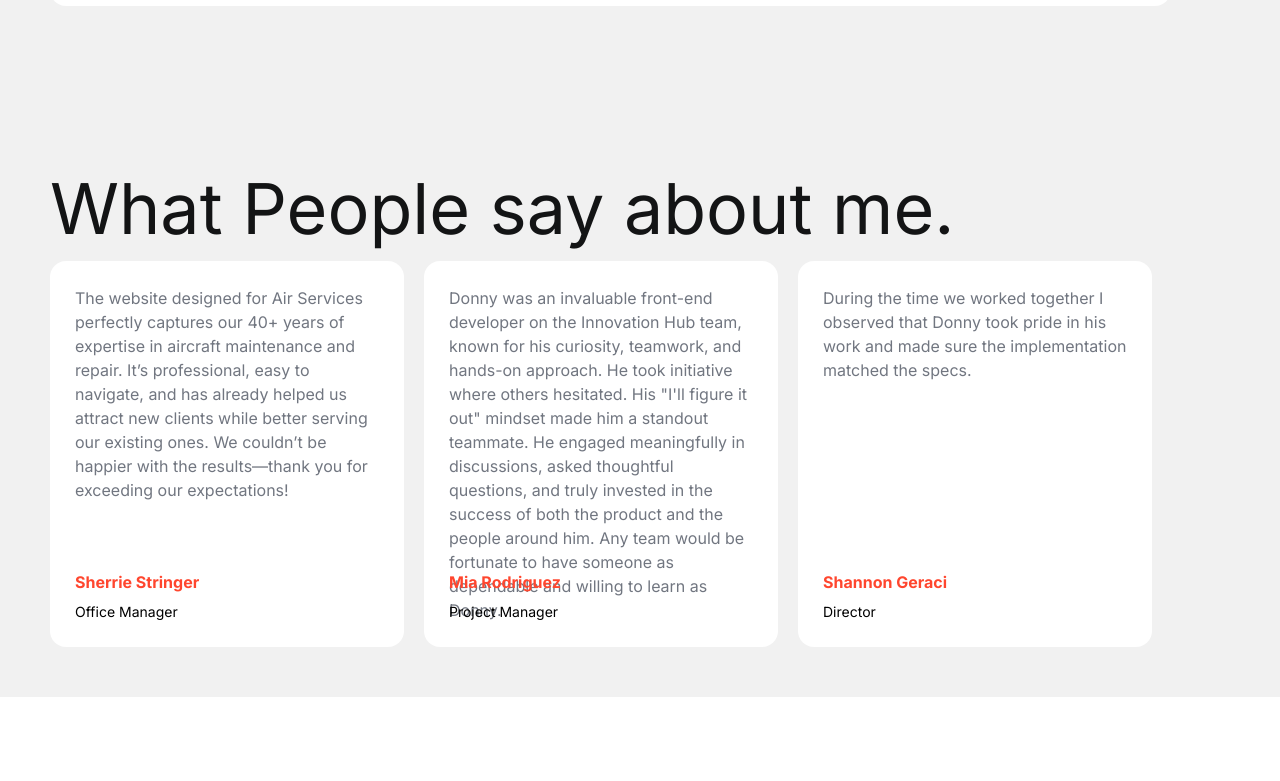
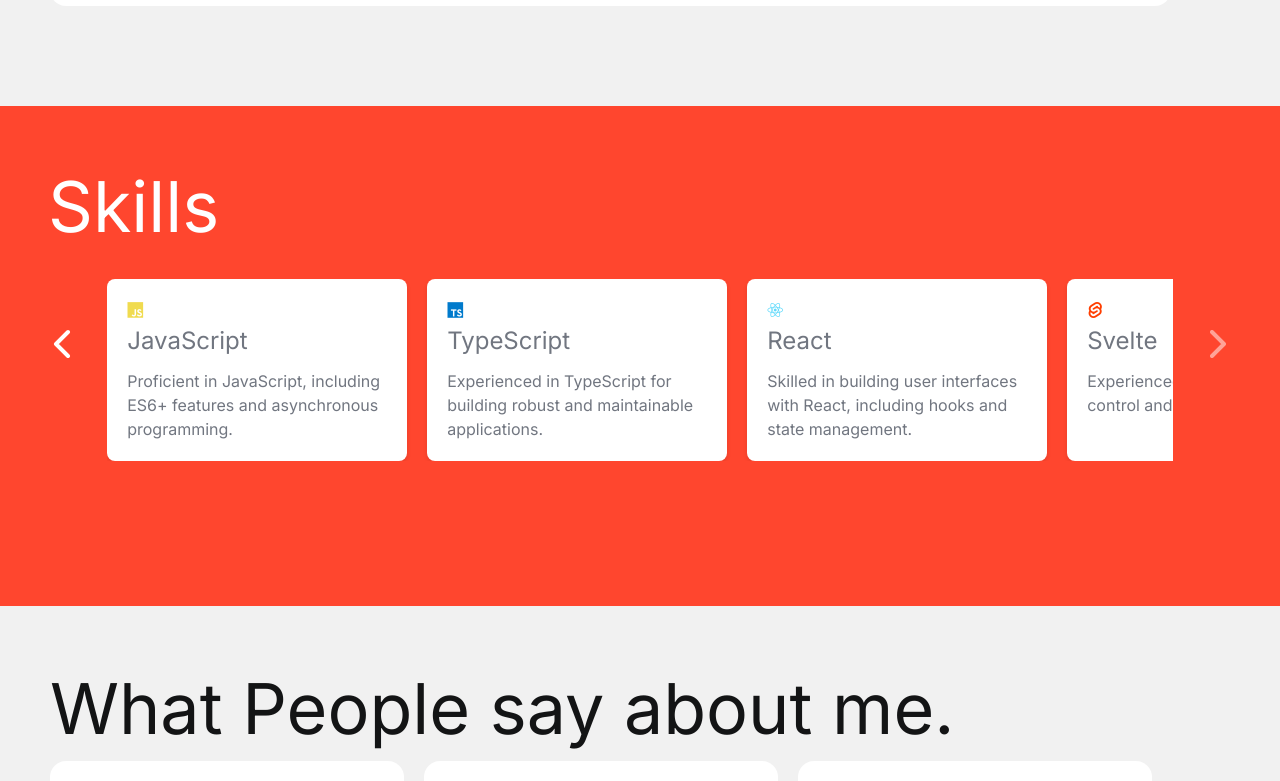
Before and after one commit to DBereznak/dbereznak.com, a SvelteKit app: page / in a window 1280 px wide. Shown: the part 4219-5000 px from the top of the page. Built offline with nearby package versions, Linux system fonts and the light colour scheme.

Commit message:
added skills section. Carousel working but needs some imporovement

```diff
--- a/src/app.html
+++ b/src/app.html
@@ -3,9 +3,17 @@
   <head>
     <meta charset="utf-8" />
     <link rel="icon" href="%sveltekit.assets%/favicon.png" />
-		<link rel="preconnect" href="https://fonts.googleapis.com">
-		<link rel="preconnect" href="https://fonts.gstatic.com" crossorigin>
-		<link href="https://fonts.googleapis.com/css2?family=Inter:ital,opsz,wght@0,14..32,100..900;1,14..32,100..900&display=swap" rel="stylesheet">
+    <link rel="preconnect" href="https://fonts.googleapis.com" />
+    <link rel="preconnect" href="https://fonts.gstatic.com" crossorigin />
+    <link
+      href="https://fonts.googleapis.com/css2?family=Inter:ital,opsz,wght@0,14..32,100..900;1,14..32,100..900&display=swap"
+      rel="stylesheet"
+    />
+    <link
+      rel="stylesheet"
+      type="text/css"
+      href="https://cdn.jsdelivr.net/gh/devicons/devicon@latest/devicon.min.css"
+    />
     <meta name="viewport" content="width=device-width, initial-scale=1" />
     <script src="https://unpkg.com/@botpoison/browser" async></script>
     %sveltekit.head%
--- /dev/null
+++ b/src/lib/components/Skills/Skills.css
@@ -0,0 +1,71 @@
+.skills {
+  background-color: var(--red);
+  height: 500px;
+  padding: 48px;
+  position: relative;
+  overflow: hidden;
+  h2 {
+    font-size: 70px;
+    color: var(--white);
+    margin: 0;
+  }
+  button {
+    color: var(--white);
+    background-color: transparent;
+    border: none;
+    cursor: pointer;
+    scale: 2;
+    &.right {
+      position: absolute;
+      right: 50px;
+      top: 50%;
+      transform: translateY(-50%);
+    }
+    &.left {
+      position: absolute;
+      left: 50px;
+      top: 50%;
+      transform: translateY(-50%);
+    }
+
+    &.disabled {
+      opacity: 0.5;
+      cursor: not-allowed;
+    }
+  }
+
+  .skills-container {
+    position: relative;
+    width: 90%;
+    margin: 20px auto;
+    overflow: hidden;
+    .skills-list {
+      display: flex;
+      flex-direction: row;
+      position: relative;
+      padding-left: 0;
+      gap: 20px;
+      list-style: none;
+      transition: right 0.5s ease-in-out;
+      li {
+        min-width: 300px;
+        background-color: var(--white);
+        padding: 20px;
+        border-radius: 8px;
+        box-shadow: 0 2px 4px rgba(0, 0, 0, 0.1);
+        h3 {
+          margin: 0;
+          font-size: 24px;
+          color: var(--dark-gray);
+        }
+        p {
+          margin-top: 10px;
+          color: var(--dark-gray);
+        }
+      }
+    }
+  }
+  &:hover {
+    cursor: default;
+  }
+}
--- /dev/null
+++ b/src/lib/components/Skills/Skills.svelte
@@ -0,0 +1,61 @@
+<script lang="ts">
+    import { onMount } from 'svelte';
+    import "./Skills.css";
+    import skillList from "./skillList";
+    import { ChevronRight, ChevronLeft } from '@lucide/svelte';
+
+    let skillListState = $state(skillList);
+    let move = $state(0);
+    let moveStyle = $state(`right: 0px`);
+    let temp: any = []
+
+    function moveRight() {
+        // let moveSkill = skillListState.shift();
+        // temp.push(moveSkill);
+
+        // if (moveSkill !== undefined) {
+        //     if (temp.length > 3) {
+        //         skillListState = [...skillListState, ...temp];
+        //         temp = [];
+        //     }
+        // }
+        move = move + 340;
+        moveStyle = `right: ${move}px`;
+        console.log(move);
+    }
+
+    function moveLeft() {
+        // let moveSkill = skillListState.shift();
+        // temp.push(moveSkill);
+
+        // if (moveSkill !== undefined) {
+        //     if (temp.length > 3) {
+        //         skillListState = [...skillListState, ...temp];
+        //         temp = [];
+        //     }
+        // }
+        move = move - 340;
+        moveStyle = `right: ${move}px`;
+        console.log(move);
+    }
+
+
+</script>
+
+<section class="skills">
+    <h2>Skills</h2>
+    <button class="left {move >= 1200 ? 'disabled' : ''}" onclick={moveRight} disabled={move === 1600 ? true : false}><ChevronLeft ></ChevronLeft></button>
+    <div class="skills-container">
+
+        <ul class="skills-list" style={moveStyle}>
+            {#each skillListState as skill}
+                <li class="skill-item">
+                    <i class={skill.icon} aria-hidden="true"></i>
+                    <h3 class="skill-name">{skill.name}</h3>
+                    <p class="skill-description">{skill.description}</p>
+                </li>
+            {/each}
+        </ul>
+    </div>
+            <button class="right {move === 0 ? 'disabled' : ''}" onclick={moveLeft} disabled={move === 0 ? true : false}><ChevronRight/></button>
+</section>
--- /dev/null
+++ b/src/lib/components/Skills/skillList.ts
@@ -0,0 +1,55 @@
+const skillList = [
+  {
+    name: "JavaScript",
+    icon: "devicon-javascript-plain colored",
+    description:
+      "Proficient in JavaScript, including ES6+ features and asynchronous programming.",
+  },
+  {
+    name: "TypeScript",
+    icon: "devicon-typescript-plain colored",
+    description:
+      "Experienced in TypeScript for building robust and maintainable applications.",
+  },
+  {
+    name: "React",
+    icon: "devicon-react-original colored",
+    description:
+      "Skilled in building user interfaces with React, including hooks and state management.",
+  },
+  {
+    name: "Svelte",
+    icon: "devicon-svelte-plain colored",
+    description: "Experienced with Git for version control and collaboration.",
+  },
+  {
+    name: "Node.js",
+    icon: "devicon-nodejs-plain colored",
+    description:
+      "Experienced in server-side development using Node.js and Express.",
+  },
+  {
+    name: "HTML5",
+    icon: "devicon-html5-plain colored",
+    description: "Proficient in HTML5 for structuring web content.",
+  },
+  {
+    name: "CSS3",
+    icon: "devicon-css3-plain colored",
+    description:
+      "Skilled in CSS3 for styling web applications, including Flexbox and Grid.",
+  },
+  {
+    name: "Python",
+    icon: "devicon-python-plain colored",
+    description:
+      "Skilled in CSS3 for styling web applications, including Flexbox and Grid.",
+  },
+  {
+    name: "Flask",
+    icon: "devicon-flask-original colored",
+    description: "Experienced with Git for version control and collaboration.",
+  },
+];
+
+export default skillList;
--- a/src/lib/components/Testimonials/Testimonials.svelte
+++ b/src/lib/components/Testimonials/Testimonials.svelte
@@ -4,7 +4,6 @@
  import Card from "$lib/components/Card/Card.svelte";
  let randomTestimonial = []
  const iArray = Array.from({ length: testimonials.length }, (_, i) => i);
- console.log(iArray);
     for (let i = 0; i < 3; i++) {
         let randomNumber = Math.floor(Math.random() * iArray.length);
         randomTestimonial.push(testimonials[iArray[randomNumber]]);
--- a/src/routes/+page.svelte
+++ b/src/routes/+page.svelte
@@ -4,10 +4,12 @@
   import Testimonials from "$lib/components/Testimonials/Testimonials.svelte";
   import Projects from "$lib/components/Projects/Projects.svelte";
   import CTA from "$lib/components/CTA/CTA.svelte";
+  import Skills from "$lib/components/Skills/Skills.svelte";
 </script>
 
 <CTA />
 <Resume />
 <Projects />
+<Skills />
 <Testimonials />
 <Contact />
```
Lines whose indentation alone changed are shown as unchanged.
